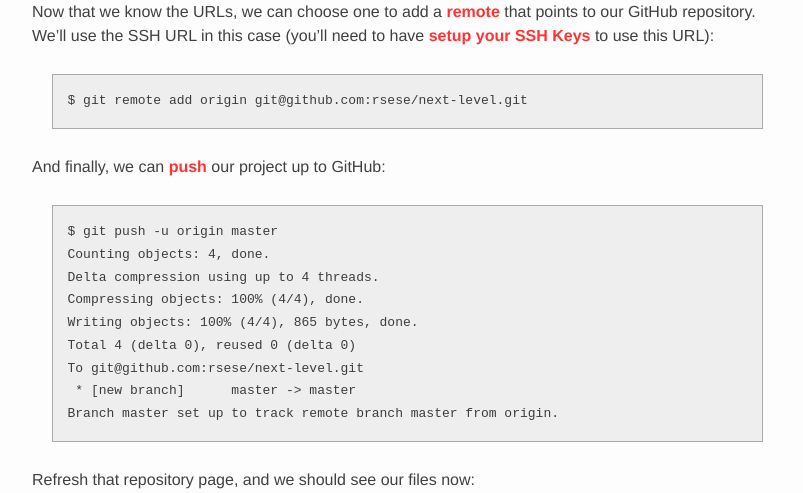
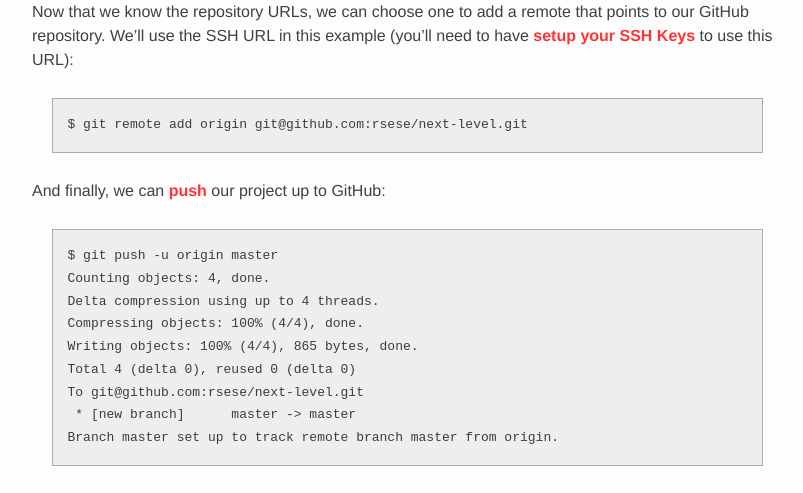
Before and after one commit to rsese/rsese.github.com, a Jekyll site: the page built from _posts/2013-03-09-getting-up-in-the-github.md, in a window 1280 px wide and 1400 px high, scrolled down 2153 px, cut to the strip 257-750 px from the top of the window. Shown: the whole strip, without its empty margins (233-1036 px from the left). Built offline with Jekyll 4.4.1, drawn with Linux system fonts in a browser that asks for light colours; Markdown is read by kramdown in place of the engine named in the settings; some of the changed text lies outside the part shown.

Commit message:
Wordsmith that post.

```diff
--- a/_posts/2013-03-09-getting-up-in-the-github.md
+++ b/_posts/2013-03-09-getting-up-in-the-github.md
@@ -80,9 +81,8 @@ second):
 
 ![](http://f.cl.ly/items/180e471f3Z0e193N0C34/new-repository-created.png)
 
-Now that we know the URLs, we can choose one to add a
-[remote](http://gitref.org/remotes/#remote) that points to our GitHub
-repository. We'll use the SSH URL in this case (you'll need to have
+Now that we know the repository URLs, we can choose one to add a remote that
+points to our GitHub repository. We'll use the SSH URL in this example (you'll need to have
 [setup your SSH Keys](https://help.github.com/articles/generating-ssh-keys) to
 use this URL):
 
@@ -104,7 +104,7 @@ Refresh that repository page, and we should see our files now:
 
 ![](http://f.cl.ly/items/1B0l1A3w290g2U0P3O1k/files-uploaded-pushed.png)
 
-And that's it we're done, time for profit.
+And that's it, we're done, time for profit.
 
 ### The End.
 
```
Also changed, not shown: other parts of _posts/2013-03-09-getting-up-in-the-github.md (+3 -2 lines).
